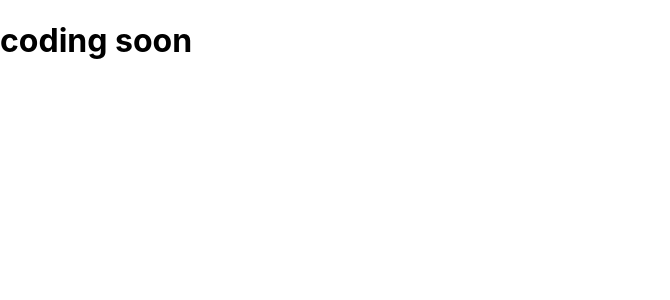
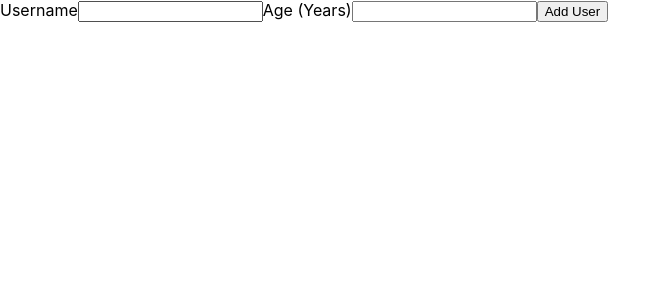
Before and after one commit to mohamuhsin/fiction-users, a React (Create React App) app: page / in a window 1280 px wide. Shown: the top 300 px of the page, without its empty margins (0-670 px from the left). Built offline with nearby package versions, Linux system fonts and the light colour scheme.

Commit message:
AddUser Component

```diff
--- a/src/App.js
+++ b/src/App.js
@@ -1,8 +1,8 @@
-
+import AddUser from "./components/Users/AddUser";
 function App() {
   return (
     <div>
-     <h1>coding soon</h1>
+     <AddUser />
     </div>
   );
 }
--- a/src/components/Users/AddUser.js
+++ b/src/components/Users/AddUser.js
@@ -10,6 +10,7 @@ return (
         <label htmlFor='username'>Username</label>
         <input id='username' type='text' />
         <label htmlFor='age'>Age (Years)</label>
+        <input id='age' type='number' />
         <button type='submit'>Add User</button>
     </form>
 )
```
